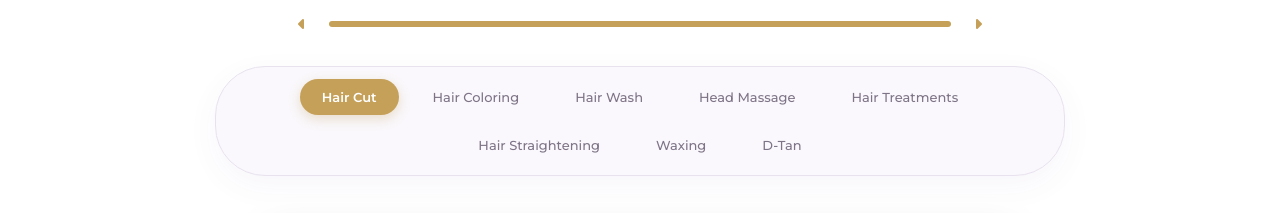
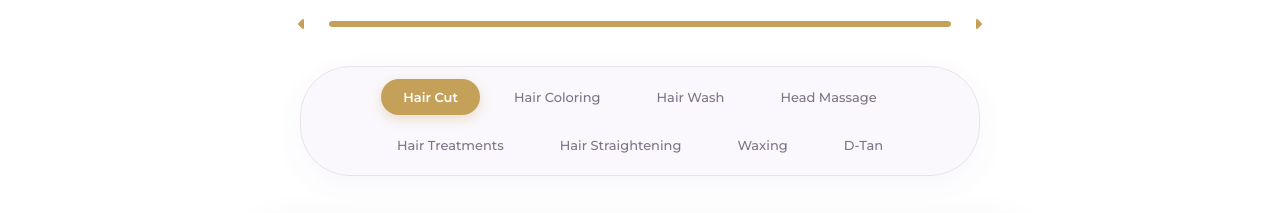
Before and after one commit to PavaniSwetha19/sri_aura_wellness, a website: page services.html in a window 1280 px wide. Shown: the part 2534-2747 px from the top of the page. Drawn offline with nearby package versions, Linux system fonts and the light colour scheme; a web font is replaced by a local one.

Commit message:
Optimize subcategory pills row max-width to look less stretched out

```diff
--- a/style.css
+++ b/style.css
@@ -2212,7 +2212,7 @@ h1, h2, h3, h4, .section-title {
     align-items: center;
     flex-wrap: wrap;
     gap: 12px;
-    max-width: 850px;
+    max-width: 680px;
     margin: 0 auto 40px auto;
     background-color: #FAF8FC;
     border: 1px solid var(--border-color);
```
